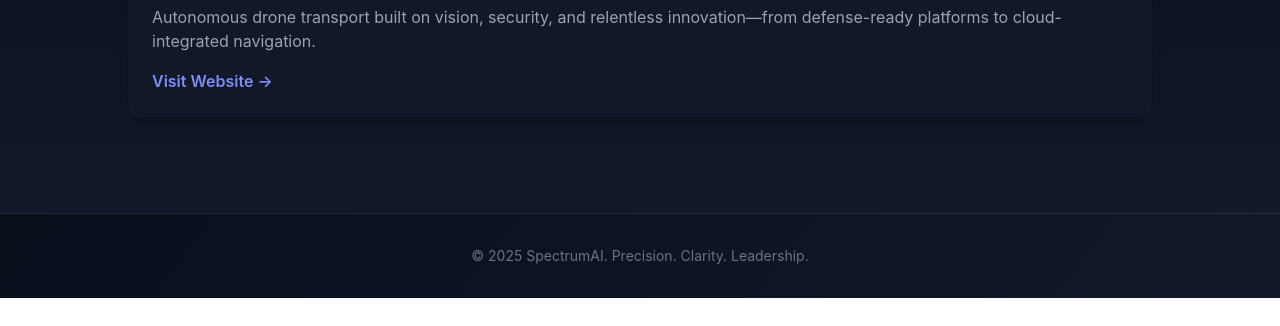
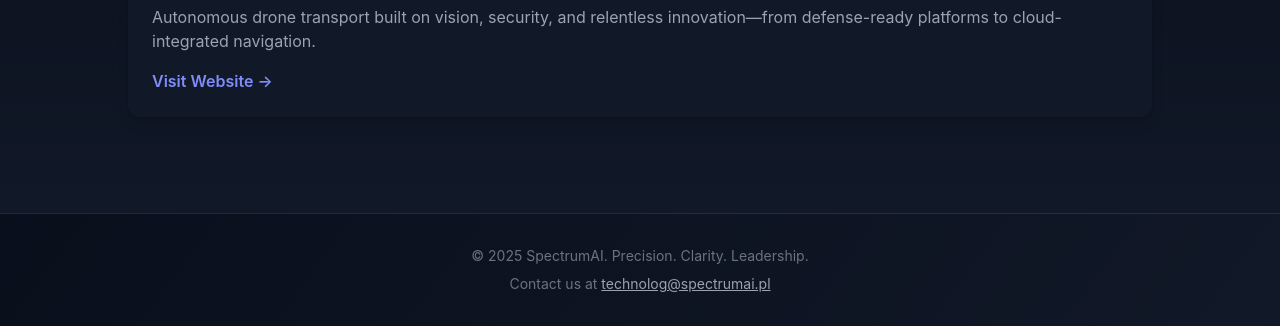
Before and after one commit to technolog-spectrumai/homebase_website, a plain HTML site: page index.html in a window 1280 px wide. Shown: the part 1416-1742 px from the top of the page. Before the commit the page ends 1714 px from the top, so only its background shows below. Drawn offline with nearby package versions, Linux system fonts and the light colour scheme.

Commit message:
contact in footer

```diff
--- a/index.html
+++ b/index.html
@@ -147,12 +147,24 @@
 
 <!-- Footer -->
 <footer
-  class="text-center py-8 border-t text-sm transition-colors"
+  class="text-center py-8 border-t text-sm transition-colors space-y-2"
   :class="dark
     ? 'text-gray-500 border-white/10 bg-transparent'
     : 'text-neutral-800 border-neutral-400 bg-neutral-300'"
 >
-  © 2025 SpectrumAI. Precision. Clarity. Leadership.
+  <div>
+    © 2025 SpectrumAI. Precision. Clarity. Leadership.
+  </div>
+  <div>
+    Contact us at
+    <a
+      href="mailto:contact@spectrumai.io"
+      class="underline hover:text-red-500 transition-colors"
+      :class="dark ? 'text-gray-400' : 'text-neutral-700'"
+    >
+      technolog@spectrumai.pl
+    </a>
+  </div>
 </footer>
 
 </body>
```
